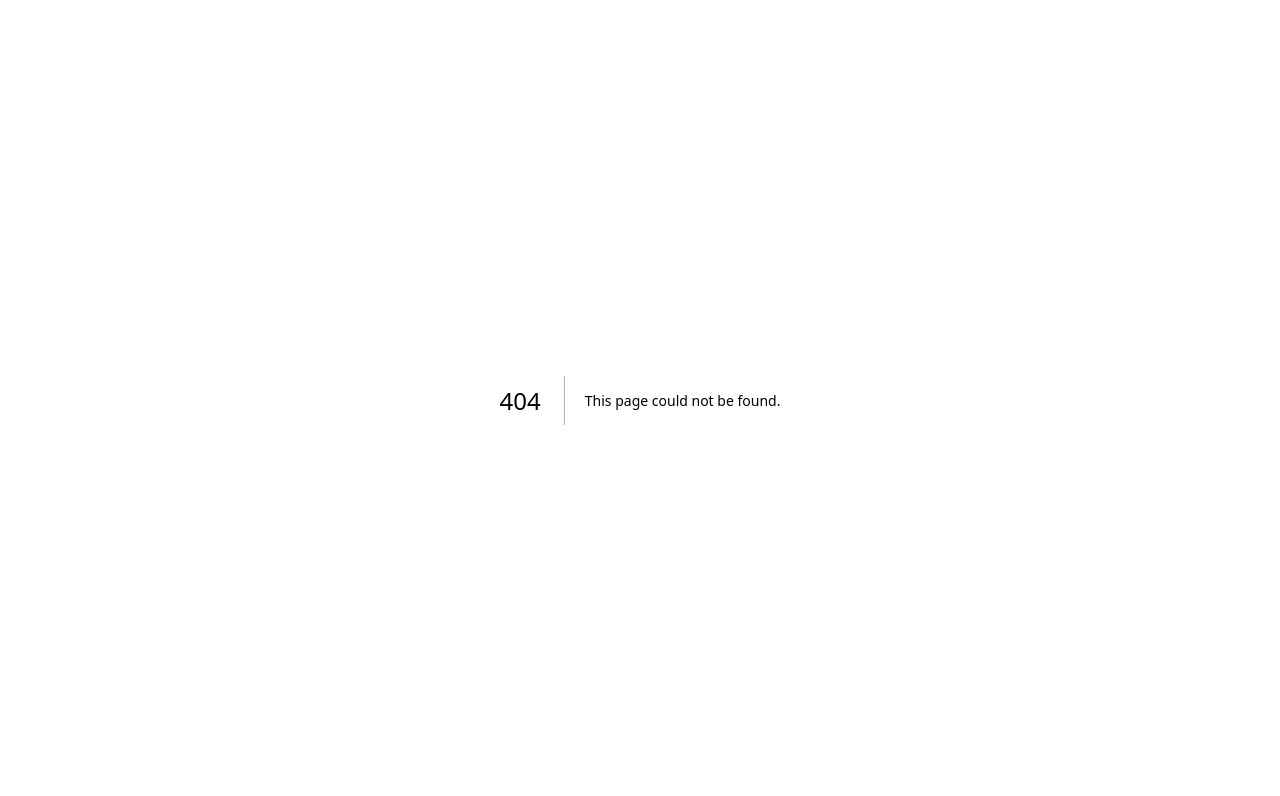
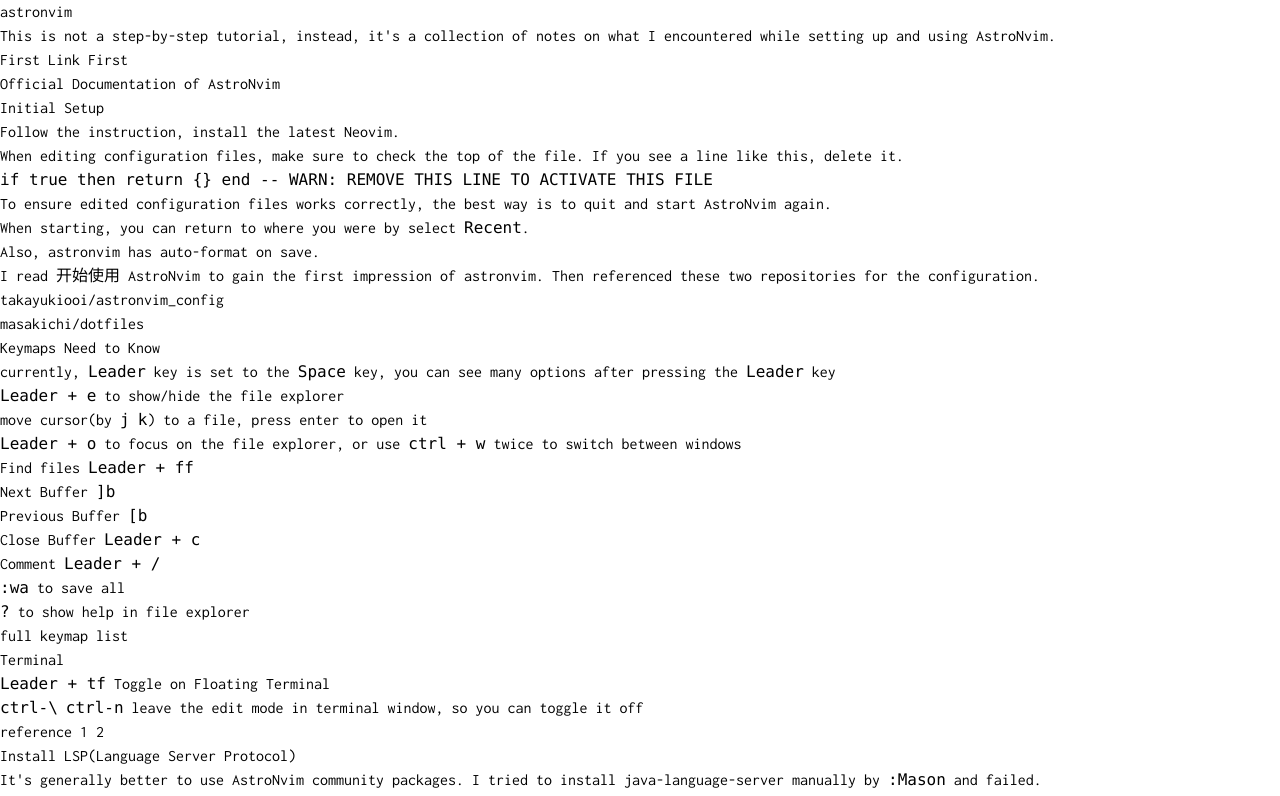
Before and after one commit to Ding-Fan/blog-nextra, a Next.js app: page /astronvim in a window 1280 px wide. Before the commit this address had no page. Shown: the top 796 px of the page. Built offline with nearby package versions, Linux system fonts and the light colour scheme; a web font is replaced by a local one.

Commit message:
:rocket: AstroNvim go!

```diff
--- a/pages/_meta.json
+++ b/pages/_meta.json
@@ -1,5 +1,6 @@
 {
   "index": "又不是不能写博客",
+  "astronvim": "AstroNvim",
   "about": {
     "title": "About",
     "type": "page"
@@ -26,5 +27,7 @@
     "display": "hidden"
   },
   "collection": "collection",
-  "archived": { "title": "Archived" }
+  "archived": {
+    "title": "Archived"
+  }
 }
--- a/pages/2area/astronvim.mdx
+++ b/pages/astronvim.mdx
@@ -38,6 +38,8 @@
 - Previous Buffer `[b`
 - Close Buffer `Leader + c`
 - Comment `Leader + /`
+- `:wa` to save all
+- `?` to show help in file explorer
 
 [full keymap list](https://docs.astronvim.com/mappings)
 
```
